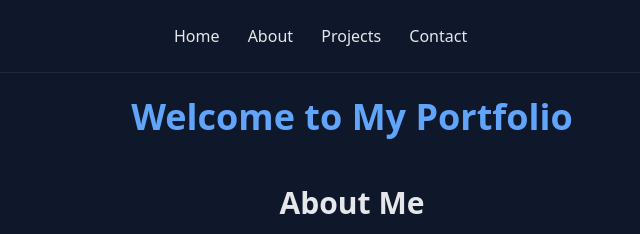
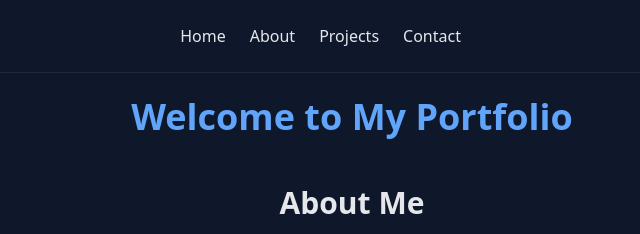
Before and after one commit to yummyhere/my-portfolio, a plain HTML site: page index.html in a window 1280 px wide. Shown: the top 234 px of the page, 288-928 px from the left. Drawn offline with nearby package versions, Linux system fonts and the light colour scheme.

Commit message:
Refactor header section and navigation menu

```diff
--- a/index.html
+++ b/index.html
@@ -15,16 +15,12 @@
 
   <!-- Header Section -->
   <header class="bg-slate-900 border-b border-slate-800">
-
-    <div class="max-w-7xl mx-auto flex items-center justify-between p-4">
-
+  <div class="max-w-7xl mx-auto flex flex-wrap items-center justify-between p-4">
     <!-- Logo -->
-      <div class="text-2xl font-bold text-blue-600">
-        YF
-      </div>
+    <div class="text-2xl font-bold text-blue-600">YF</div>
 
     <!-- Navigation Menu -->
-      <nav class="space-x-6">
+    <nav class="flex flex-col sm:flex-row items-center gap-2 sm:gap-6">
       <a href="#" class="hover:text-blue-500">Home</a>
       <a href="#about" class="hover:text-blue-500">About</a>
       <a href="#projects" class="hover:text-blue-500">Projects</a>
@@ -35,10 +31,9 @@
     <button class="bg-blue-500 text-white px-4 py-2 rounded hover:bg-blue-600">
       Hire Me
     </button>
-
-
   </div>
 </header>
+
 
   <!-- Main Content -->
   <main class="max-w-7xl mx-auto p-6 text-center">
```
Lines whose indentation alone changed are shown as unchanged.
